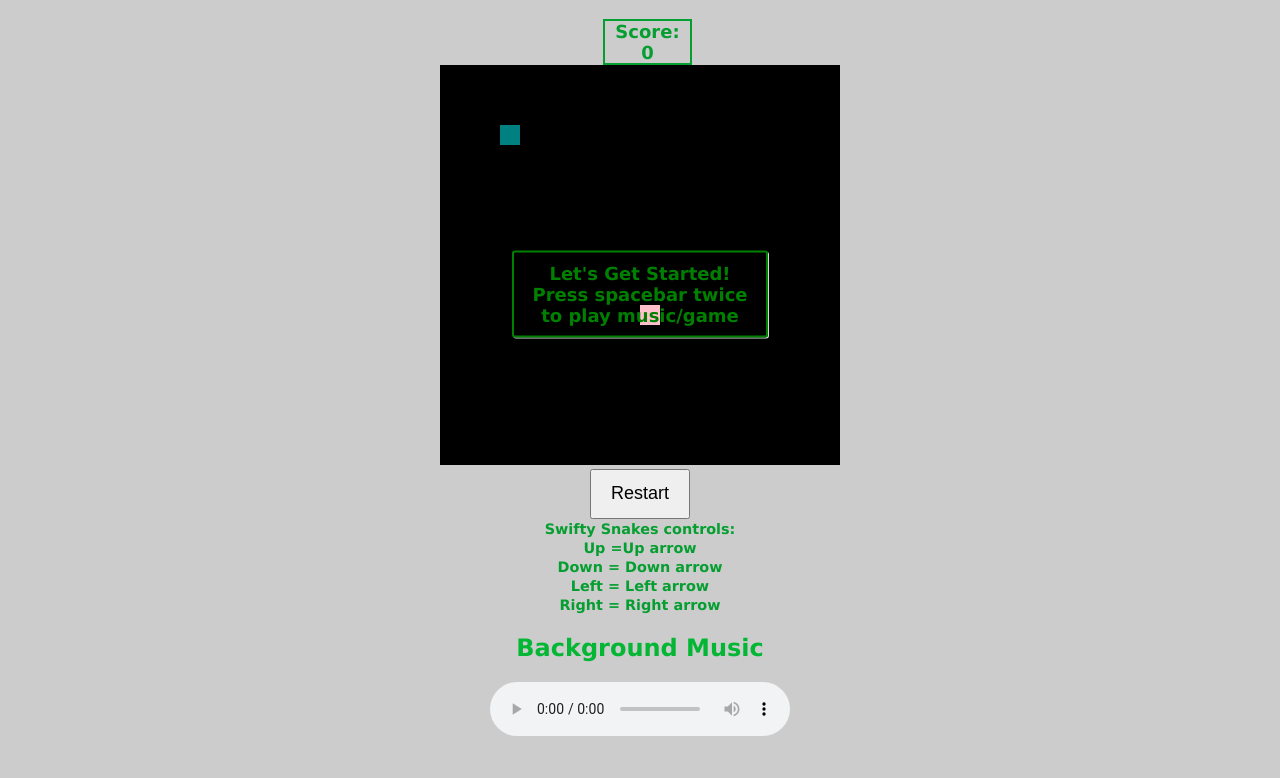
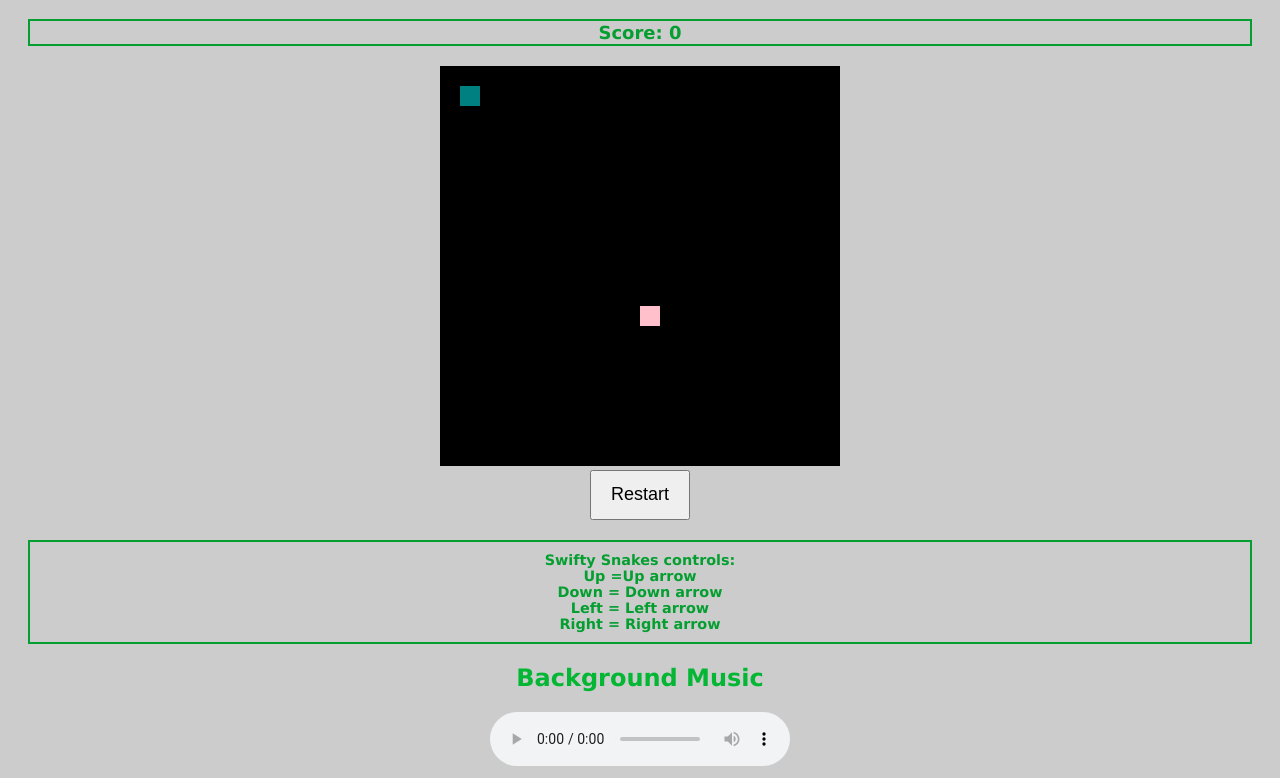
Before and after one commit to sswift1995/P1PG.SwiftySnakes, a plain HTML site: page index.html in a window 1280 px wide. Both pictures are taken after a click on the button "Restart". Shown: the part 62-840 px from the top of the page. Before the commit the page ends 810 px from the top, so only its background shows below. Drawn offline with Linux system fonts and the light colour scheme.

Commit message:
Add files via upload

```diff
--- a/index.html
+++ b/index.html
@@ -12,13 +12,14 @@
 <body>
     <h1> Swifty Snakes</h1>
     <div id="score">Score: 0</div>
-    <canvas id="board"></canvas>
-    <div id="spacebar-hint">Let's Get Started!<br>
-        Press spacebar twice to play music/game </div>
+    <canvas id="board">
+
+    </canvas>
     <button id="restart-button">Restart</button>
 
 
-    <div1>
+
+    <div id="controls">
 
 
          Swifty Snakes controls: <br>
@@ -28,7 +29,8 @@
                       Right = Right arrow
 
 
-                </div1>
+                </div>
+
 
     <h2>Background Music</h2>
 
--- a/script.js
+++ b/script.js
@@ -1,14 +1,15 @@
-//board
-var blockSize = 20;
-var rows = 20;
-var cols = 20;
-var board;
+//Variable List
+var blockSize = 20; // snake size
+var rows = 20; // snake function
+var cols = 20; // snake function
+var board;// game board
 var context;
-var drawScore;
-var restartGame;
-//Snake head
-var snakeyX;
-var snakeyY;
+var drawScore; // drawing score
+var restartGame; //restarting game
+var gameOver; //GameOver
+
+var snakeyX;//Snake head
+var snakeyY;//Snake head
 
 var velocityX = 0;
 var velocityY = 0;
@@ -16,27 +17,20 @@ var velocityY = 0;
 var snakeBody = [];
 
 
-var score = 0;
+var score = 0; // score
 
 //bait
 var munchyX;
 var munchyY;
 
+
+//Scoring Function Variables
 var youLose = false;
 
 var score = 0;
 
 var scoreElement;
 
-
-var spacebarHint = document.getElementById("spacebar-hint");
-
-document.addEventListener("keydown", function(event) {
-	if (event.code === "Space") {
-		spacebarHint.style.visibility = "hidden";
-		startGame();
-	}
-});
 
 function startGame() {
 	var gameScreen = document.getElementById("game-screen");
@@ -61,7 +55,15 @@ function drawScore() {
 }
 function updateScore() {
     var scoreElement = document.getElementById("score"); // calling the element to score
-    scoreElement.innerHTML = "Score: " + score;
+    if (youLose === false){
+        scoreElement.innerHTML = "Score: " + score;
+    }
+    else {
+        scoreElement.innerHTML = " GAME OVER <br> Your Score: " + score;
+    }
+
+
+
 }
 //Calling the movement
 
@@ -74,7 +76,11 @@ window.onload = function () {
     snakeyX = blockSize * 3;
     snakeyY = blockSize * 3;
 
+
     placeFood();
+
+
+
     document.addEventListener("keyup", changeDirection);
     // Add event listener to button
     document.getElementById("restart-button").addEventListener("click", restartGame);
@@ -125,9 +131,8 @@ function startGame() {
     if (snakeyX < 0 || snakeyX > cols * blockSize || snakeyY < 0 || snakeyY > rows * blockSize) {
         youLose = true;
         // Stop ongoing game loop
+        updateScore();
         clearInterval(currentGame);
-        showGameOverMessage();
-        updateScore();
 
     }
 
@@ -135,20 +140,14 @@ function startGame() {
         if (snakeyX == snakeBody[i][0] && snakeyY == snakeBody[i][1]) {
             youLose = true;
             // Stop ongoing game loop
+            updateScore();
             clearInterval(currentGame);
-            showGameOverMessage();
-            updateScore();
         }
     }
 
 }
 
-function showGameOverMessage()
-{
-    //Create a div centered inside the board canvas with specific width and hight that are smaller than the canvas
-    //Inside the div add a h1 to show the score and game over Ok button to dismiss the div // CSS visiability: hidden
 
-}
 
 //Function controls Arrows
 function changeDirection(s) {
@@ -171,7 +170,7 @@ function changeDirection(s) {
 }
 
 
-
+// function placing food
 function placeFood() {
     munchyX = Math.floor(Math.random() * cols) * blockSize;
     munchyY = Math.floor(Math.random() * rows) * blockSize;
@@ -200,20 +199,25 @@ function draw() {
 
 // Define function to handle button click event
 function restartGame() {
-
+    changeDirection = null;
     console.log("restarting ...")
     // Reset score
     score = 0;
     youLose = false;
-    snakeyX = blockSize * 3;
-    snakeyY = blockSize * 3;
+    snakeyX = blockSize;
+    snakeyY = blockSize;
+
     draw()
+    drawScore()
     placeFood()
-    currentGame = setInterval(startGame, 100);
+
+    clearInterval(currentGame); // Stop the current interval
+    currentGame = setInterval(startGame, 100); // Start a new interval
+
     console.log("Game restarted!");
 }
 
-
+// Sound bite for game
 
 var myAudio = document.getElementById("game Music");
 
--- a/style.css
+++ b/style.css
@@ -23,7 +23,7 @@ canvas {
     box-sizing: border-box;
     box-shadow: 1px 1px #d9d9d9;
 	color: green;
-    position: fixed;
+    position: relative;
 			top: 40%;
 			left: 50%;
 			transform: translate(-50%, -50%);
@@ -43,23 +43,20 @@ div {
     border-style: solid;
     border-color: whitesmoke;
     border-width: 1px;
-    padding-left: 1px;
-    padding-right: 1px;
-    margin-right: 580px;
-    margin-left: 595px;
+    padding: 1px;
+    margin: 20px;
     box-sizing: border-box;
     border: 2px solid;
 
 
 }
-div1 {
+
+#controls{
     color: rgb(5, 158, 48);
     font-weight: bolder;
-    padding-bottom: 1em;
-    margin-bottom: 1em;
-    border-bottom: 1px solid #ccc;
+    padding: 10px;
     font-size: 0.9em;
-    text-align: justify;
+    text-align: center;
     box-sizing: border-box;
 }
 
```
